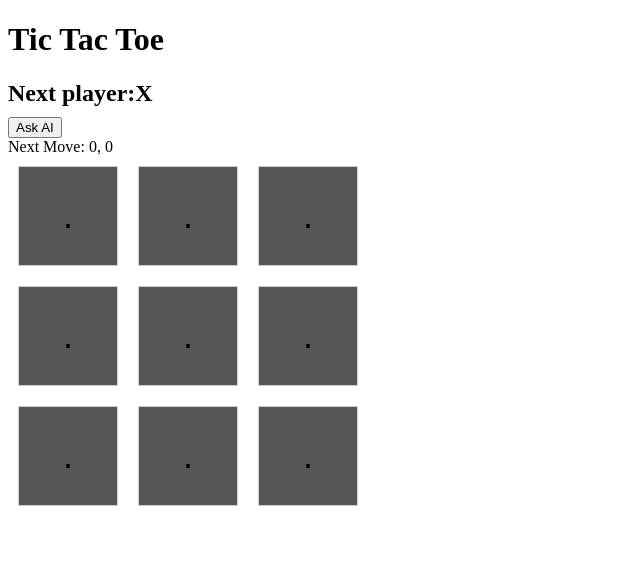
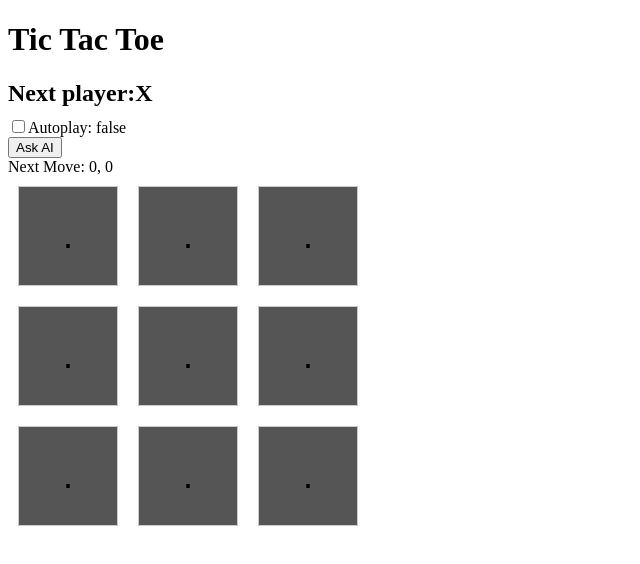
Before and after one commit to hunglun/tic-tac-toe-with-reactjs, a React (Create React App) app: page / in a window 1280 px wide. Shown: the top 564 px of the page, without its empty margins (0-640 px from the left). Built offline with nearby package versions, Linux system fonts and the light colour scheme.

Commit message:
added autoplay checkbox, but autoplay is still buggy

```diff
--- a/src/components/App.js
+++ b/src/components/App.js
@@ -10,6 +10,7 @@ function App() {
   const winner = calculateWinner(squares);
   let status = "Next player:" + (xIsNext ? "X" : "O");
   if (winner != ".") {
+    // bug 2: there should be only at most one winner per game.
     status = "Winner: " + winner;
   }
   function handleClick(i) {
@@ -40,7 +41,9 @@ function App() {
     return ".";
   }
 
+
   return <div>
+
     <h1>Tic Tac Toe</h1>
     <div className="status">{status}</div>
     <Play opponent="AI" handleClick={handleClick} squares={squares} xIsNext={xIsNext} />
--- a/src/components/Board.js
+++ b/src/components/Board.js
@@ -6,8 +6,8 @@ function Board(props) {
     return (
         <>
             {[[0, 1, 2], [3, 4, 5], [6, 7, 8]].map((row) => {
-                return <div className="board-row">
-                    {row.map((index) => <Square value={props.squares[index]} onSquareClick={() => props.handleClick(index)} />)}
+                return <div key={row[0]} className="board-row">
+                    {row.map((index) => <Square key={index} value={props.squares[index]} onSquareClick={() => props.handleClick(index)} />)}
                 </div>
             })}
         </>
--- a/src/components/Play.js
+++ b/src/components/Play.js
@@ -5,14 +5,21 @@ function NextMove(props) {
     return <div><label>Next Move: {props.colIndex}, {props.rowIndex}</label></div>;
 }
 
-
 function Play(props) {
     const [nextMove, setNextMove] = useState({ colIndex: 0, rowIndex: 0, marker: "." });
-
+    const [autoplay, setAutoplay] = useState(false);
     function randomMove() {
         const colIndex = Math.floor(Math.random() * 3);
         const rowIndex = Math.floor(Math.random() * 3);
         return { "colIndex": colIndex, "rowIndex": rowIndex, "marker": props.xIsNext ? "X" : "O" };
+    }
+
+    function Autoplay(props) {
+        return <div> <input type="checkbox" name="autoplay" defaultChecked={autoplay} onClick={(event) => {
+            setAutoplay(event.target.checked)
+        }} />
+            <label>Autoplay: {autoplay.toString()}</label>
+        </div>;
     }
 
     function makeMove() {
@@ -20,8 +27,11 @@ function Play(props) {
         const move = randomMove();
         setNextMove(move);
         props.handleClick(move.colIndex + move.rowIndex * 3);
+        console.log(move.colIndex, ",", move.rowIndex)
     }
-    return <div><button onClick={makeMove}>Ask {props.opponent}</button>
+    // bug 1: setInterval is not cleared when autoplay is unchecked
+    setInterval(() => { if (autoplay) { makeMove()} }, 1000);
+    return <div> <Autoplay /><button onClick={makeMove}>Ask {props.opponent}</button>
         <NextMove colIndex={nextMove.colIndex} rowIndex={nextMove.rowIndex} />
     </div>;
 }
```
